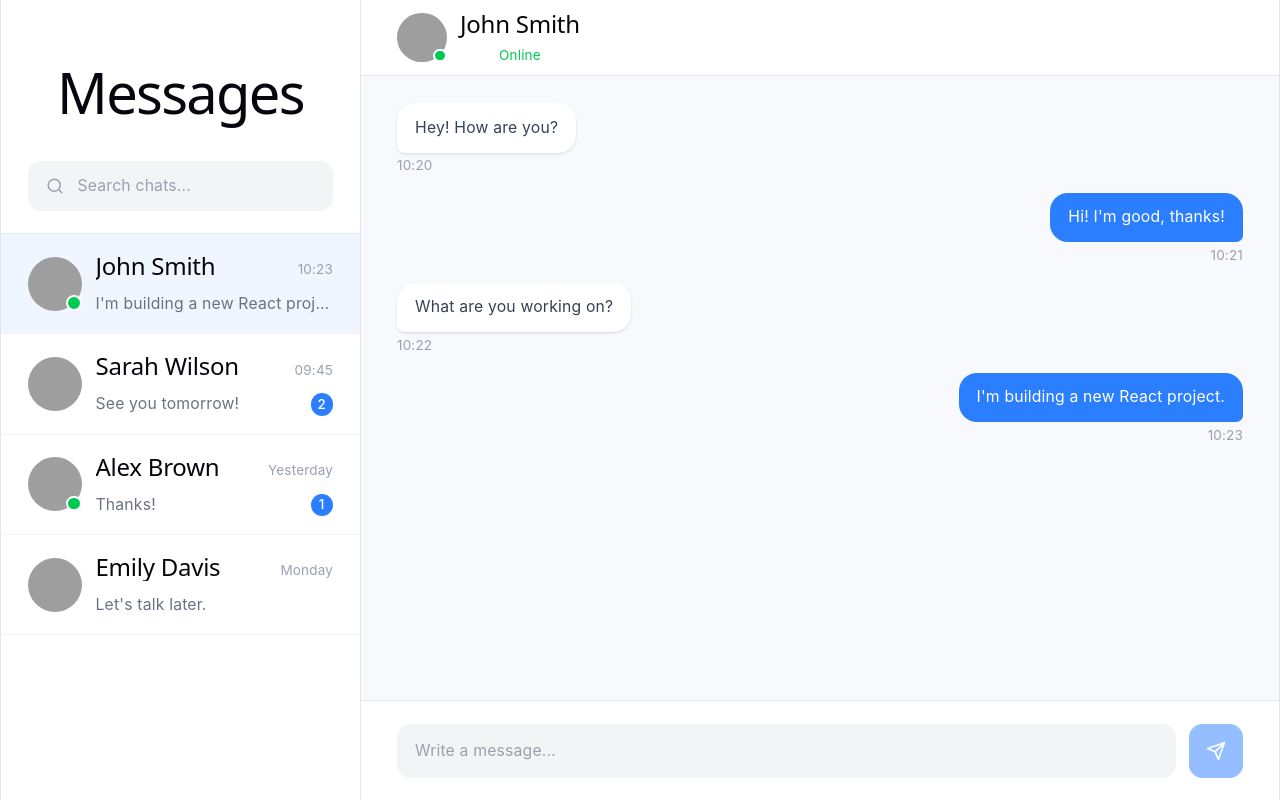
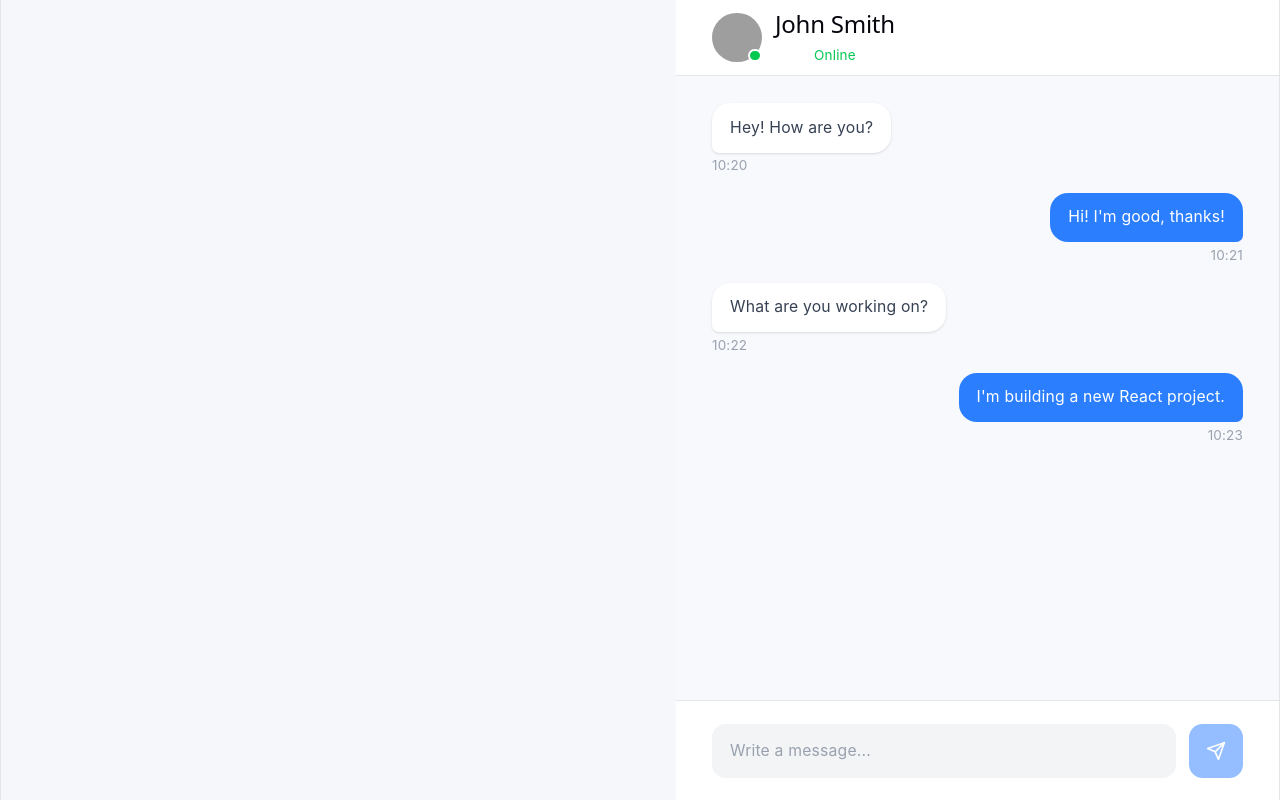
Before and after one commit to Filbertik/Chat_App, a React (Vite) app: page / in a window 1280 px wide. Built offline with nearby package versions, Linux system fonts and the light colour scheme; grey boxes are pictures that could not be loaded.

Commit message:
mess list fix

```diff
--- a/src/components/chat/ChatList.tsx
+++ b/src/components/chat/ChatList.tsx
@@ -1,171 +1,41 @@
+import { useEffect, useRef } from "react";
+
 import { useChatStore } from "@/store/chatStore";
-import ChatListItem from "./ChatListItem";
 
-const ChatList = () => {
-  // Отримуємо актуальний список чатів та функції зі стору zustand
-  const chats = useChatStore((state) => state.chats);
-  const searchQuery = useChatStore((state) => state.searchQuery);
-  const setSearchQuery = useChatStore((state) => state.setSearchQuery);
+import Message from "./Message";
 
-  const filteredChats = chats.filter((chat) =>
-    chat.user.name.toLowerCase().includes(searchQuery.toLowerCase()),
-  );
+interface MessageListProps {
+  chatId: string;
+}
+
+const MessageList = ({ chatId }: MessageListProps) => {
+  const messages = useChatStore((state) => state.messages);
+
+  const bottomRef = useRef<HTMLDivElement>(null);
+
+  const chatMessages = messages.filter((message) => message.chatId === chatId);
+
+  useEffect(() => {
+    bottomRef.current?.scrollIntoView({
+      behavior: "smooth",
+    });
+  }, [chatMessages.length, chatId]);
 
   return (
-    <aside className="flex h-full w-[360px] shrink-0 flex-col border-r border-gray-200 bg-white">
-      <div className="border-b border-gray-200 px-6 py-5">
-        <h1 className="text-2xl font-semibold text-gray-900">Messages</h1>
+    <div className="flex flex-1 flex-col overflow-y-auto px-8 py-6">
+      <div className="flex flex-col gap-4">
+        {chatMessages.map((message) => (
+          <Message
+            key={message.id}
+            message={message}
+            isOwn={message.senderId === "current-user"}
+          />
+        ))}
 
-        <div className="relative mt-5">
-          <input
-            type="text"
-            value={searchQuery}
-            onChange={(event) => setSearchQuery(event.target.value)}
-            placeholder="Search chats..."
-            className="h-11 w-full rounded-xl bg-gray-100 px-11 pr-4 text-sm text-gray-900 outline-none transition placeholder:text-gray-400 focus:bg-gray-50 focus:ring-2 focus:ring-gray-200"
-          />
-
-          <svg
-            className="absolute left-4 top-1/2 -translate-y-1/2 text-gray-400"
-            width="18"
-            height="18"
-            viewBox="0 0 24 24"
-            fill="none"
-            xmlns="http://www.w3.org/2000/svg"
-          >
-            <path
-              d="M21 21L16.65 16.65M19 11C19 15.4183 15.4183 19 11 19C6.58172 19 3 15.4183 3 11C3 6.58172 6.58172 3 11 3C15.4183 3 19 6.58172 19 11Z"
-              stroke="currentColor"
-              strokeWidth="2"
-              strokeLinecap="round"
-            />
-          </svg>
-        </div>
+        <div ref={bottomRef} />
       </div>
-
-      <div className="flex-1 overflow-y-auto">
-        {filteredChats.length > 0 ? (
-          filteredChats.map((chat) => (
-            <ChatListItem key={chat.id} chat={chat} />
-          ))
-        ) : (
-          <div className="px-6 py-10 text-center">
-            <p className="text-sm text-gray-400">No chats found</p>
-          </div>
-        )}
-      </div>
-    </aside>
+    </div>
   );
 };
 
-export default ChatList;
-
-// // import { chats } from "@/data/mockChats";
-// import chats from "@/data/mockChats";
-// // import { mockChats as chats } from "@/data/mockChats";
-// import { useChatStore } from "@/store/chatStore";
-
-// import ChatListItem from "./ChatListItem";
-
-// const ChatList = () => {
-//   const searchQuery = useChatStore((state) => state.searchQuery);
-//   const setSearchQuery = useChatStore((state) => state.setSearchQuery);
-
-//   const filteredChats = chats.filter((chat) =>
-//     chat.user.name.toLowerCase().includes(searchQuery.toLowerCase()),
-//   );
-
-//   return (
-//     <aside className="flex h-full w-[360px] shrink-0 flex-col border-r border-gray-200 bg-white">
-//       <div className="border-b border-gray-200 px-6 py-5">
-//         <h1 className="text-2xl font-semibold text-gray-900">Messages</h1>
-
-//         <div className="relative mt-5">
-//           <input
-//             type="text"
-//             value={searchQuery}
-//             onChange={(event) => setSearchQuery(event.target.value)}
-//             placeholder="Search chats..."
-//             className="h-11 w-full rounded-xl bg-gray-100 px-11 pr-4 text-sm text-gray-900 outline-none transition placeholder:text-gray-400 focus:bg-gray-50 focus:ring-2 focus:ring-gray-200"
-//           />
-
-//           <svg
-//             className="absolute left-4 top-1/2 -translate-y-1/2 text-gray-400"
-//             width="18"
-//             height="18"
-//             viewBox="0 0 24 24"
-//             fill="none"
-//             xmlns="http://www.w3.org/2000/svg"
-//           >
-//             <path
-//               d="M21 21L16.65 16.65M19 11C19 15.4183 15.4183 19 11 19C6.58172 19 3 15.4183 3 11C3 6.58172 6.58172 3 11 3C15.4183 3 19 6.58172 19 11Z"
-//               stroke="currentColor"
-//               strokeWidth="2"
-//               strokeLinecap="round"
-//             />
-//           </svg>
-//         </div>
-//       </div>
-
-//       <div className="flex-1 overflow-y-auto">
-//         {filteredChats.length > 0 ? (
-//           filteredChats.map((chat) => (
-//             <ChatListItem key={chat.id} chat={chat} />
-//           ))
-//         ) : (
-//           <div className="px-6 py-10 text-center">
-//             <p className="text-sm text-gray-400">No chats found</p>
-//           </div>
-//         )}
-//       </div>
-//     </aside>
-//   );
-// };
-
-// export default ChatList;
-
-// // import { chats } from "@/data/mockChats";
-
-// // import ChatListItem from "./ChatListItem";
-
-// // const ChatList = () => {
-// //   return (
-// //     <aside className="flex h-full w-[360px] shrink-0 flex-col border-r border-gray-200 bg-white">
-// //       <div className="border-b border-gray-200 px-6 py-5">
-// //         <h1 className="text-2xl font-semibold text-gray-900">Messages</h1>
-
-// //         <div className="relative mt-5">
-// //           <input
-// //             type="text"
-// //             placeholder="Search chats..."
-// //             className="h-11 w-full rounded-xl bg-gray-100 px-11 pr-4 text-sm text-gray-900 outline-none transition placeholder:text-gray-400 focus:bg-gray-50 focus:ring-2 focus:ring-gray-200"
-// //           />
-
-// //           <svg
-// //             className="absolute left-4 top-1/2 -translate-y-1/2 text-gray-400"
-// //             width="18"
-// //             height="18"
-// //             viewBox="0 0 24 24"
-// //             fill="none"
-// //             xmlns="http://www.w3.org/2000/svg"
-// //           >
-// //             <path
-// //               d="M21 21L16.65 16.65M19 11C19 15.4183 15.4183 19 11 19C6.58172 19 3 15.4183 3 11C3 6.58172 6.58172 3 11 3C15.4183 3 19 6.58172 19 11Z"
-// //               stroke="currentColor"
-// //               strokeWidth="2"
-// //               strokeLinecap="round"
-// //             />
-// //           </svg>
-// //         </div>
-// //       </div>
-
-// //       <div className="flex-1 overflow-y-auto">
-// //         {chats.map((chat) => (
-// //           <ChatListItem key={chat.id} chat={chat} />
-// //         ))}
-// //       </div>
-// //     </aside>
-// //   );
-// // };
-
-// // export default ChatList;
+export default MessageList;
```
